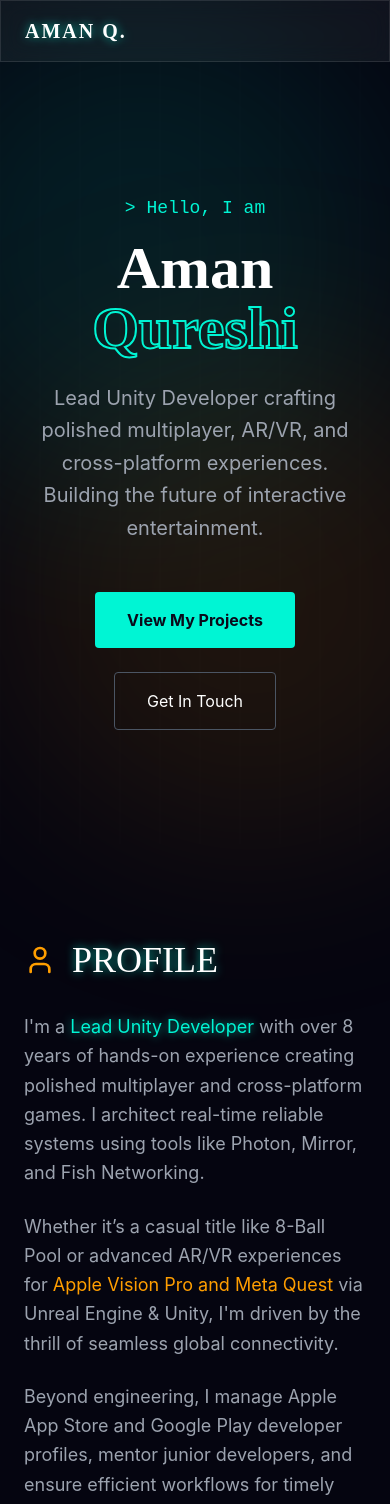
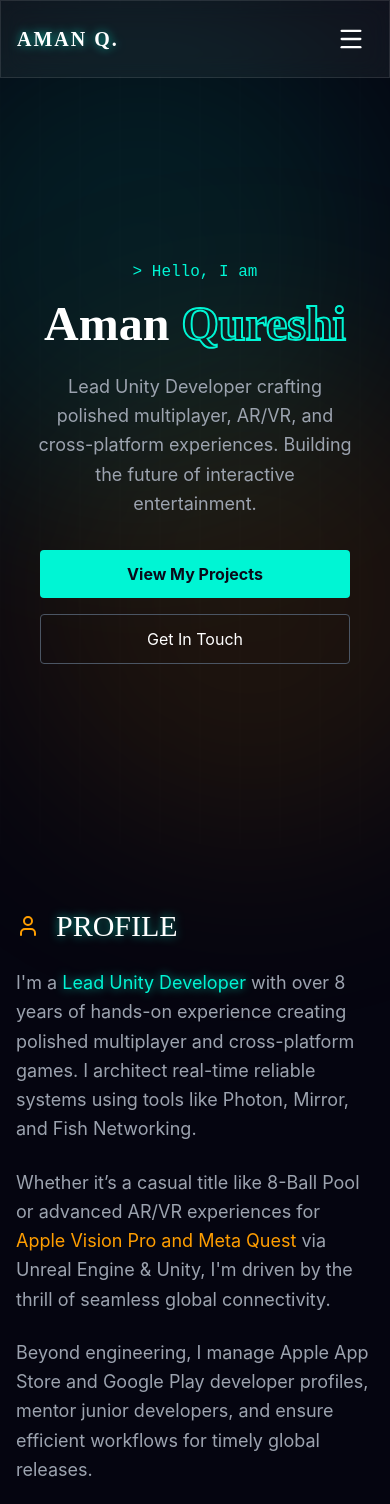
Before and after one commit to amanssj3/Portfolio, a React app: page / in a window 390 px wide. Shown: the top 1504 px of the page. Built offline with nearby package versions, Linux system fonts and the light colour scheme; the HTML template or start-up script is replaced by a standard one.

Commit message:
responsive changes

```diff
--- a/src/App.jsx
+++ b/src/App.jsx
@@ -1,10 +1,13 @@
-import { motion } from 'framer-motion';
-import { Mail, Phone, ExternalLink, Download, Code, Gamepad2, Shield, User, Briefcase, GraduationCap, Cpu, Globe } from 'lucide-react';
+import { useState } from 'react';
+import { motion, AnimatePresence } from 'framer-motion';
+import { Mail, Phone, ExternalLink, Download, Code, Gamepad2, Shield, User, Briefcase, GraduationCap, Cpu, Globe, Menu, X } from 'lucide-react';
 import CustomCursor from './CustomCursor';
 
 const resumeUrl = "/AmanQureshi_DEV_TL_PM_CH.pdf";
 
 const App = () => {
+  const [isMobileMenuOpen, setIsMobileMenuOpen] = useState(false);
+
   return (
     <div className="min-h-screen relative overflow-hidden bg-[#050510]">
       <CustomCursor />
@@ -16,8 +19,10 @@ const App = () => {
       </div>
 
       <nav className="fixed top-0 w-full glass z-50">
-        <div className="max-w-7xl mx-auto px-6 py-4 flex justify-between items-center">
+        <div className="max-w-7xl mx-auto px-4 md:px-6 py-4 flex justify-between items-center">
           <h1 className="text-xl font-bold text-white tracking-widest uppercase glow-text">AMAN Q.</h1>
+
+          {/* Desktop Nav */}
           <div className="hidden md:flex gap-6 items-center">
             <a href="#about" className="text-gray-400 hover:text-primary transition-colors">About</a>
             <a href="#skills" className="text-gray-400 hover:text-primary transition-colors">Skills</a>
@@ -27,29 +32,59 @@ const App = () => {
               Resume
             </a>
           </div>
+
+          {/* Mobile Menu Toggle */}
+          <button
+            className="md:hidden text-white hover:text-primary transition-colors p-2"
+            onClick={() => setIsMobileMenuOpen(!isMobileMenuOpen)}
+          >
+            {isMobileMenuOpen ? <X size={28} /> : <Menu size={28} />}
+          </button>
         </div>
+
+        {/* Mobile Nav */}
+        <AnimatePresence>
+          {isMobileMenuOpen && (
+            <motion.div
+              initial={{ height: 0, opacity: 0 }}
+              animate={{ height: "auto", opacity: 1 }}
+              exit={{ height: 0, opacity: 0 }}
+              className="md:hidden glass border-t border-gray-800 overflow-hidden"
+            >
+              <div className="flex flex-col items-center gap-6 py-8 px-4">
+                <a href="#about" onClick={() => setIsMobileMenuOpen(false)} className="text-gray-200 text-lg hover:text-primary transition-colors">About</a>
+                <a href="#skills" onClick={() => setIsMobileMenuOpen(false)} className="text-gray-200 text-lg hover:text-primary transition-colors">Skills</a>
+                <a href="#experience" onClick={() => setIsMobileMenuOpen(false)} className="text-gray-200 text-lg hover:text-primary transition-colors">Experience</a>
+                <a href="#projects" onClick={() => setIsMobileMenuOpen(false)} className="text-gray-200 text-lg hover:text-primary transition-colors">Projects</a>
+                <a href={resumeUrl} onClick={() => setIsMobileMenuOpen(false)} download className="px-8 py-3 w-full max-w-[200px] text-center border border-primary text-primary hover:bg-primary/20 transition-all rounded glow-box">
+                  Resume
+                </a>
+              </div>
+            </motion.div>
+          )}
+        </AnimatePresence>
       </nav>
 
       <main className="relative z-10">
 
         {/* HERO SECTION */}
-        <section className="min-h-screen flex items-center justify-center px-6 pt-20">
+        <section className="min-h-screen flex items-center justify-center px-4 md:px-6 pt-20">
           <motion.div
             initial={{ opacity: 0, y: 30 }}
             animate={{ opacity: 1, y: 0 }}
             transition={{ duration: 0.8 }}
             className="text-center max-w-4xl"
           >
-            <h2 className="text-primary font-mono mb-4 text-lg">&gt; Hello, I am</h2>
-            <h1 className="text-6xl md:text-8xl font-serif font-bold text-white mb-6">Aman <span className="text-transparent border-text" style={{ WebkitTextStroke: '2px #00f5d4' }}>Qureshi</span></h1>
-            <p className="text-gray-400 text-xl md:text-2xl mb-12 max-w-2xl mx-auto font-sans leading-relaxed">
+            <h2 className="text-primary font-mono mb-4 text-base md:text-lg">&gt; Hello, I am</h2>
+            <h1 className="text-5xl md:text-7xl lg:text-8xl font-serif font-bold text-white mb-6">Aman <span className="text-transparent border-text" style={{ WebkitTextStroke: '2px #00f5d4' }}>Qureshi</span></h1>
+            <p className="text-gray-400 text-lg md:text-xl lg:text-2xl mb-8 md:mb-12 max-w-2xl mx-auto font-sans leading-relaxed px-4 md:px-0">
               Lead Unity Developer crafting polished multiplayer, AR/VR, and cross-platform experiences. Building the future of interactive entertainment.
             </p>
-            <div className="flex gap-6 justify-center flex-wrap">
-              <a href="#projects" className="px-8 py-4 bg-primary text-dark font-bold rounded hover:shadow-[0_0_20px_rgba(0,245,212,0.6)] transition-all">
+            <div className="flex gap-4 md:gap-6 justify-center flex-col sm:flex-row px-6 sm:px-0">
+              <a href="#projects" className="px-6 py-3 md:px-8 md:py-4 bg-primary text-dark font-bold rounded hover:shadow-[0_0_20px_rgba(0,245,212,0.6)] transition-all">
                 View My Projects
               </a>
-              <a href="#contact" className="px-8 py-4 border border-gray-600 text-white hover:border-primary hover:text-primary transition-all rounded">
+              <a href="#contact" className="px-6 py-3 md:px-8 md:py-4 border border-gray-600 text-white hover:border-primary hover:text-primary transition-all rounded">
                 Get In Touch
               </a>
             </div>
@@ -57,11 +92,11 @@ const App = () => {
         </section>
 
         {/* ABOUT & QUICK INFO */}
-        <section id="about" className="py-24 px-6 max-w-7xl mx-auto flex flex-col md:flex-row gap-16">
+        <section id="about" className="py-16 md:py-24 px-4 md:px-6 max-w-7xl mx-auto flex flex-col md:flex-row gap-8 md:gap-16">
           <div className="flex-1 space-y-6">
-            <div className="flex items-center gap-4 mb-8">
-              <User className="text-secondary w-8 h-8" />
-              <h2 className="text-4xl font-serif text-white uppercase glow-text">Profile</h2>
+            <div className="flex items-center gap-4 mb-6 md:mb-8">
+              <User className="text-secondary w-6 h-6 md:w-8 md:h-8" />
+              <h2 className="text-3xl md:text-4xl font-serif text-white uppercase glow-text">Profile</h2>
             </div>
             <p className="text-lg text-gray-400 leading-relaxed">
               I'm a <span className="text-primary glow-text">Lead Unity Developer</span> with over 8 years of hands-on experience creating polished multiplayer and cross-platform games. I architect real-time reliable systems using tools like Photon, Mirror, and Fish Networking.
@@ -97,12 +132,12 @@ const App = () => {
         </section>
 
         {/* SKILLS */}
-        <section id="skills" className="py-24 max-w-7xl mx-auto px-6">
-          <div className="flex items-center justify-center gap-4 mb-16">
-            <Cpu className="text-secondary w-8 h-8" />
-            <h2 className="text-4xl font-serif text-white uppercase glow-text text-center">Technical Arsenal</h2>
+        <section id="skills" className="py-16 md:py-24 max-w-7xl mx-auto px-4 md:px-6">
+          <div className="flex flex-col sm:flex-row items-center justify-center gap-4 mb-12 md:mb-16">
+            <Cpu className="text-secondary w-6 h-6 md:w-8 md:h-8" />
+            <h2 className="text-3xl md:text-4xl font-serif text-white uppercase glow-text text-center">Technical Arsenal</h2>
           </div>
-          <div className="grid md:grid-cols-2 lg:grid-cols-4 gap-6">
+          <div className="grid grid-cols-1 sm:grid-cols-2 lg:grid-cols-4 gap-4 md:gap-6">
             {[
               { title: "Languages", icon: "💻", items: ["C#", "C/C++", "Java", "PHP", "Node.js"] },
               { title: "Engines & Tools", icon: "⚙️", items: ["Unity", "Unreal Engine", "Maya", "Photoshop", "JSON", "XML"] },
@@ -125,13 +160,13 @@ const App = () => {
         </section>
 
         {/* EXPERIENCE & EDUCATION */}
-        <section id="experience" className="py-24 px-6 max-w-7xl mx-auto flex flex-col lg:flex-row gap-16">
+        <section id="experience" className="py-16 md:py-24 px-4 md:px-6 max-w-7xl mx-auto flex flex-col lg:flex-row gap-8 md:gap-16">
           <div className="flex-[2]">
-            <div className="flex items-center gap-4 mb-12">
-              <Briefcase className="text-secondary w-8 h-8" />
-              <h2 className="text-4xl font-serif text-white uppercase glow-text">Experience</h2>
+            <div className="flex items-center gap-4 mb-8 md:mb-12">
+              <Briefcase className="text-secondary w-6 h-6 md:w-8 md:h-8" />
+              <h2 className="text-3xl md:text-4xl font-serif text-white uppercase glow-text">Experience</h2>
             </div>
-            <div className="space-y-8">
+            <div className="space-y-6 md:space-y-8">
               {[
                 {
                   role: "Team Lead / Sr. Unity Game Developer",
@@ -199,12 +234,12 @@ const App = () => {
             </div>
           </div>
 
-          <div className="flex-1">
-            <div className="flex items-center gap-4 mb-12">
-              <GraduationCap className="text-secondary w-8 h-8" />
-              <h2 className="text-4xl font-serif text-white uppercase glow-text">Education</h2>
+          <div className="flex-1 mt-12 lg:mt-0">
+            <div className="flex items-center gap-4 mb-8 md:mb-12">
+              <GraduationCap className="text-secondary w-6 h-6 md:w-8 md:h-8" />
+              <h2 className="text-3xl md:text-4xl font-serif text-white uppercase glow-text">Education</h2>
             </div>
-            <div className="space-y-6">
+            <div className="space-y-4 md:space-y-6">
               {[
                 { degree: "Master of Computer Application (MCA)", school: "L.j Institute / Gujarat Tech. University", year: "2014 — 2016" },
                 { degree: "Bachelor of Computer Application (BCA)", school: "Sarvoday College / Saurashtra Univ.", year: "2011 — 2014" },
@@ -222,17 +257,17 @@ const App = () => {
         </section>
 
         {/* PROJECTS */}
-        <section id="projects" className="py-24 relative overflow-hidden">
+        <section id="projects" className="py-16 md:py-24 relative overflow-hidden">
           <div className="absolute top-1/2 left-1/2 -translate-x-1/2 -translate-y-1/2 text-[15vw] font-serif font-black opacity-[0.03] pointer-events-none uppercase whitespace-nowrap z-0">
             Portfolio
           </div>
-          <div className="max-w-7xl mx-auto px-6 relative z-10">
-             <div className="flex items-center justify-center gap-4 mb-16">
-              <Gamepad2 className="text-secondary w-8 h-8" />
-              <h2 className="text-4xl font-serif text-white uppercase glow-text text-center">Featured Projects</h2>
+          <div className="max-w-7xl mx-auto px-4 md:px-6 relative z-10">
+             <div className="flex flex-col sm:flex-row items-center justify-center gap-4 mb-12 md:mb-16">
+              <Gamepad2 className="text-secondary w-6 h-6 md:w-8 md:h-8" />
+              <h2 className="text-3xl md:text-4xl font-serif text-white uppercase glow-text text-center">Featured Projects</h2>
             </div>
 
-            <div className="grid md:grid-cols-2 lg:grid-cols-3 gap-6">
+            <div className="grid grid-cols-1 sm:grid-cols-2 lg:grid-cols-3 gap-4 md:gap-6">
               {[
                 { title: "8 Ball Pool Multiplayer", client: "3Plus Games", url: "https://www.3plusgames.com" },
                 { title: "Kalash Nikavo (Mini Militia)", client: "3Plus Games", url: "https://www.3plusgames.com" },
@@ -271,19 +306,19 @@ const App = () => {
         </section>
 
         {/* CONTACT */}
-        <section id="contact" className="py-24 px-6 pb-32">
+        <section id="contact" className="py-16 md:py-24 px-4 md:px-6 pb-24 md:pb-32">
           <div className="max-w-4xl mx-auto text-center">
-            <h2 className="text-5xl font-serif text-white uppercase mb-8">Let's Connect</h2>
-            <p className="text-xl text-gray-400 mb-12">Based in Ahmedabad, India. Open to discussing high-end AR/VR, dynamic architecture, and fresh multiplayer challenges anywhere.</p>
+            <h2 className="text-4xl md:text-5xl font-serif text-white uppercase mb-6 md:mb-8">Let's Connect</h2>
+            <p className="text-lg md:text-xl text-gray-400 mb-8 md:mb-12">Based in Ahmedabad, India. Open to discussing high-end AR/VR, dynamic architecture, and fresh multiplayer challenges anywhere.</p>
 
-            <div className="flex flex-wrap justify-center gap-6">
-              <a href="mailto:aman0074ssj@gmail.com" className="flex items-center gap-3 px-8 py-4 glass hover:bg-white/10 hover:-translate-y-1 transition-all rounded-full border border-gray-800 hover:border-primary text-gray-300">
+            <div className="flex flex-col sm:flex-row flex-wrap justify-center gap-4 md:gap-6">
+              <a href="mailto:aman0074ssj@gmail.com" className="flex items-center justify-center gap-3 px-6 py-3 md:px-8 md:py-4 glass hover:bg-white/10 hover:-translate-y-1 transition-all rounded-full border border-gray-800 hover:border-primary text-gray-300 w-full sm:w-auto">
                 <Mail className="text-primary"/> aman0074ssj@gmail.com
               </a>
-              <a href="tel:+917405315414" className="flex items-center gap-3 px-8 py-4 glass hover:bg-white/10 hover:-translate-y-1 transition-all rounded-full border border-gray-800 hover:border-primary text-gray-300">
+              <a href="tel:+917405315414" className="flex items-center justify-center gap-3 px-6 py-3 md:px-8 md:py-4 glass hover:bg-white/10 hover:-translate-y-1 transition-all rounded-full border border-gray-800 hover:border-primary text-gray-300 w-full sm:w-auto">
                 <Phone className="text-primary"/> +91 7405315414
               </a>
-              <a href="https://linkedin.com" target="_blank" rel="noreferrer" className="flex items-center gap-3 px-8 py-4 glass hover:bg-white/10 hover:-translate-y-1 transition-all rounded-full border border-gray-800 hover:border-primary text-gray-300">
+              <a href="https://linkedin.com" target="_blank" rel="noreferrer" className="flex items-center justify-center gap-3 px-6 py-3 md:px-8 md:py-4 glass hover:bg-white/10 hover:-translate-y-1 transition-all rounded-full border border-gray-800 hover:border-primary text-gray-300 w-full sm:w-auto">
                 <Globe className="text-primary"/> LinkedIn Profile
               </a>
             </div>
```
